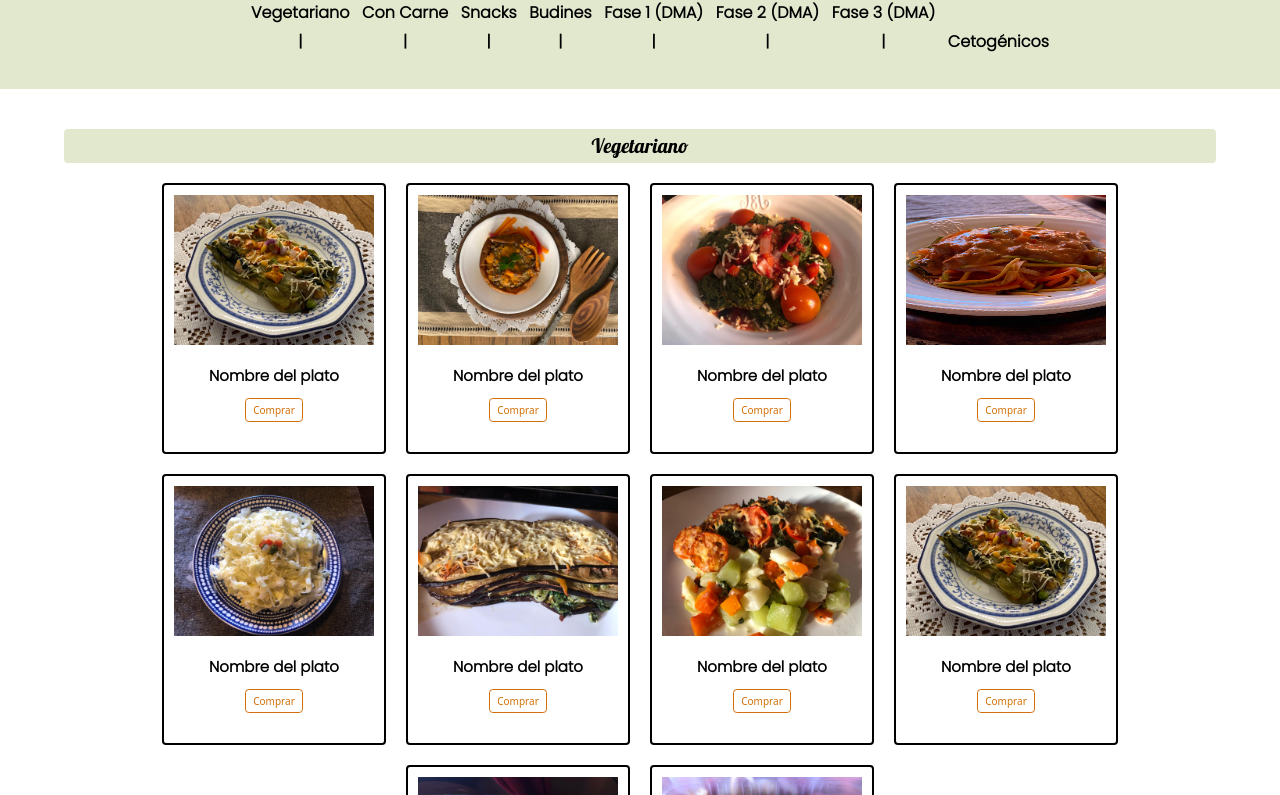
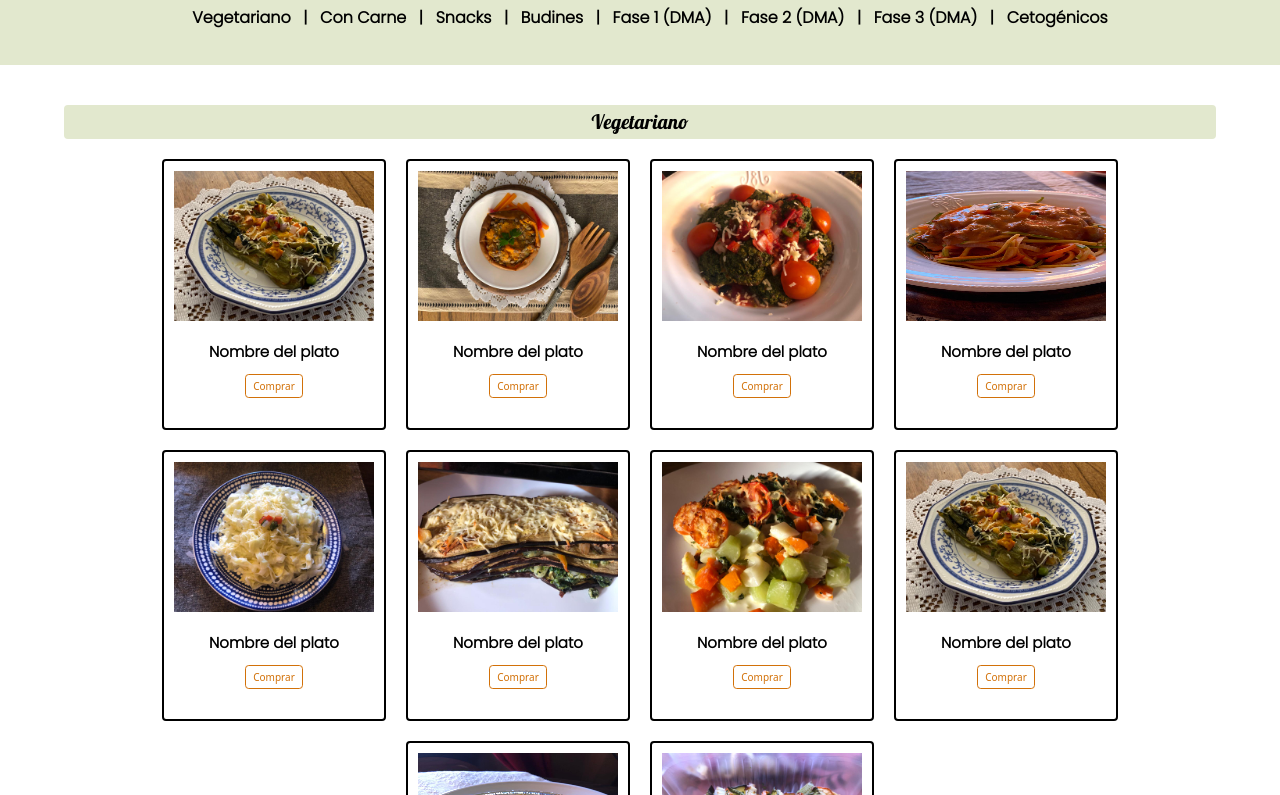
Before and after one commit to felimorales/QueRicoSoli, a website: page pages/platos.html in a window 1280 px wide. Shown: the part 192-987 px from the top of the page. Drawn offline with nearby package versions, Linux system fonts and the light colour scheme.

Commit message:
correccion p

```diff
--- a/scss/_pages.scss
+++ b/scss/_pages.scss
@@ -42,6 +42,9 @@
   display: inline-block;
 }
 
+p {
+  display: inherit;
+}
 
 
 .navInterna {
```
Also changed, not shown: css/estilo.css.
